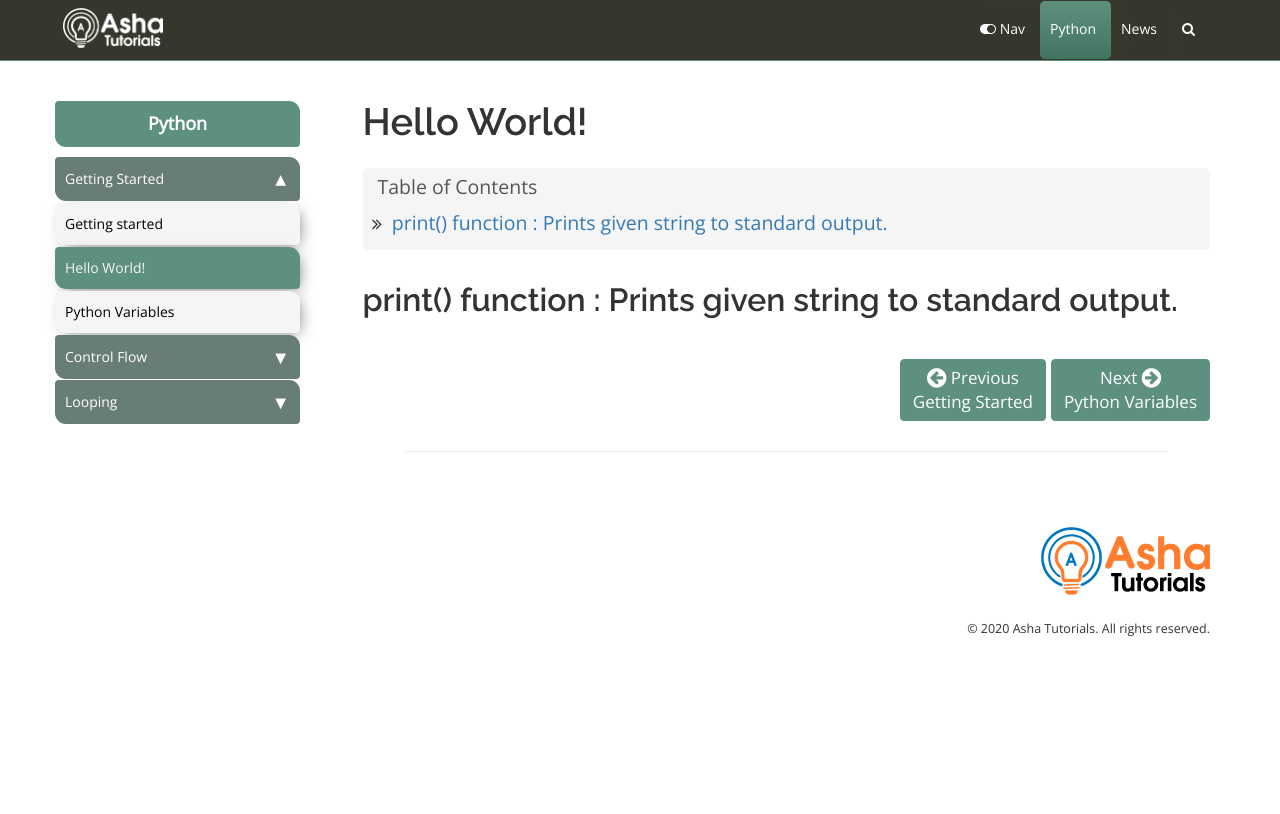
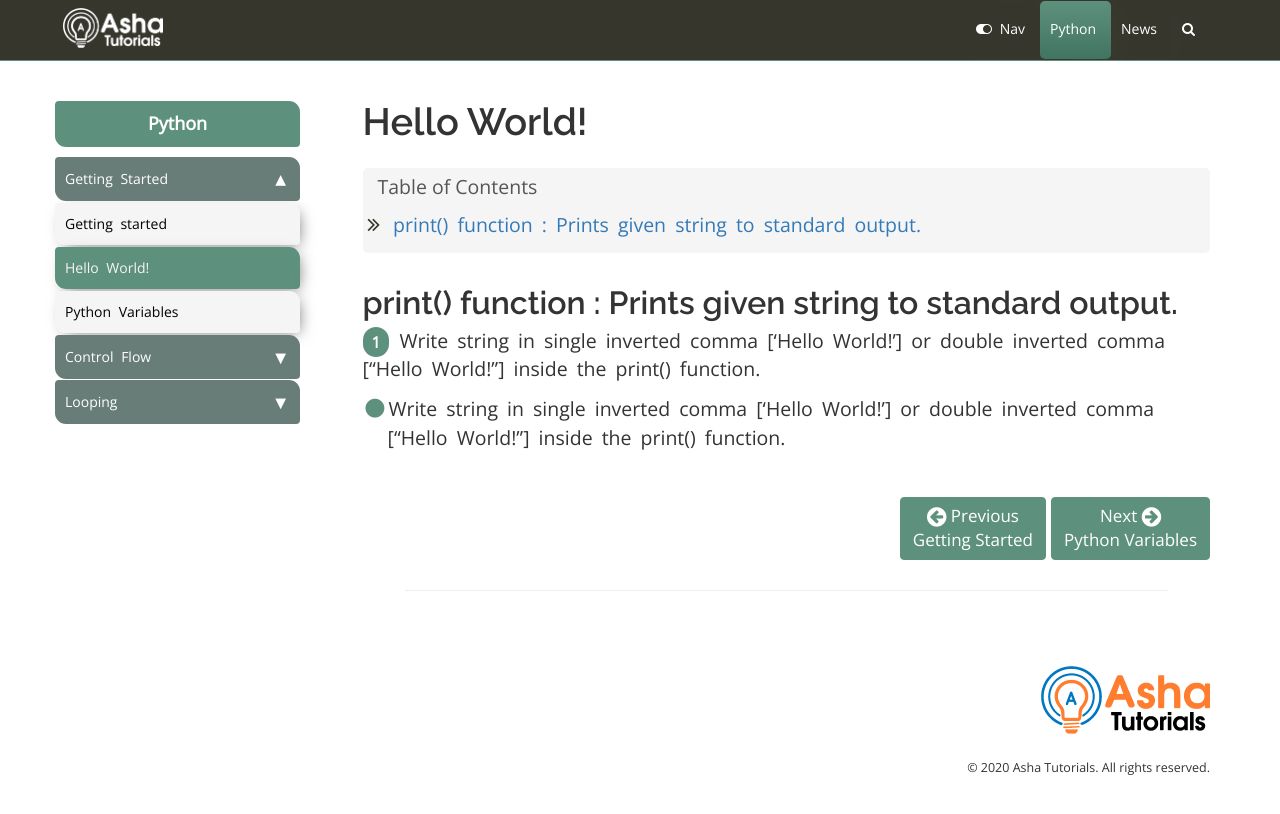
Before and after one commit to VBhojawala/vbhojawala.github.io, a Jekyll site: the page built from pages/python/01_GettingStarted/01_Hello_Wrold.md, in a window 1280 px wide. Shown: the top 814 px of the page. Built offline with Jekyll 4.4.1, drawn with Linux system fonts in a browser that asks for light colours; comment, search, counter and statistics services are not loaded.

Commit message:
Wrod specing and UL specing Fix

```diff
--- a/css/customstyles.css
+++ b/css/customstyles.css
@@ -4,10 +4,11 @@ body {
 ul li::before {
     content: "\f111";
     font-family: FontAwesome;
+    font-size: 22px;
     display: inline-block;
-    margin-left: -1.3em;
-    margin-right: 5px;
-    width: 1.3em;
+    margin-left: -1em;
+    margin-right: -7px;
+    width: 0.95em;
     color: #5D917D;
 }
 
@@ -1478,3 +1479,10 @@ ul.mobile-toggle > a{
     cursor: pointer;
     background: #5D917D;
 }
+#tut-content ul {
+    padding-left: 25px;
+}
+.panel-body h4{
+    font-style: normal;
+    color: #36362C;
+}
--- a/css/theme-blue.css
+++ b/css/theme-blue.css
@@ -316,6 +316,12 @@ p{
     margin-top: 2.5rem;
     margin-bottom: 2.5rem;
 }
+
+/* Word Spacing */
+p, li{
+    word-spacing: 4px;
+}
+
 /* Media Queries */
 
 /*   Extra Small  */
@@ -326,6 +332,9 @@ p{
     }
     p, ul, li, a, td, th, tr, .bs-callout{
         font-size: 1.5rem;
+    }
+    ul li::before {
+        font-size: 16px;
     }
     h1{
         font-size: 32px;
@@ -351,6 +360,9 @@ p{
     p, ul, li, a, td, th, tr, .bs-callout{
         font-size: 1.6rem;
     }
+    ul li::before {
+        font-size: 18px;
+    }
     h1{
         font-size: 34px;
     }
@@ -374,6 +386,9 @@ p{
     }
     p, ul, li, a, td, th, tr, .bs-callout{
         font-size: 1.75rem;
+    }
+    ul li::before {
+        font-size: 20px;
     }
     h1{
         font-size: 36px;
@@ -399,6 +414,9 @@ p{
     p, ul, li, a, td, th, tr, .bs-callout{
         font-size: 1.95rem;
     }
+    ul li::before {
+        font-size: 22px;
+    }
     h1{
         font-size: 38px;
     }
--- a/pages/python/01_GettingStarted/01_Hello_Wrold.md
+++ b/pages/python/01_GettingStarted/01_Hello_Wrold.md
@@ -11,6 +11,14 @@ next_title: Python Variables
 ---
 
 ## print() function : Prints given string to standard output.
+1. Write string in single inverted comma [‘Hello World!’]  or double inverted comma [“Hello World!”] inside the print() function.
+
+<div id="tut-content">
+    <ul>
+        <li> Write string in single inverted comma [‘Hello World!’]  or double inverted comma [“Hello World!”] inside the print() function. </li>
+    </ul>
+</div>
+
 
 
 
```
Also changed, not shown: notes/todo.txt (+9 -1 lines), 5 other files.
